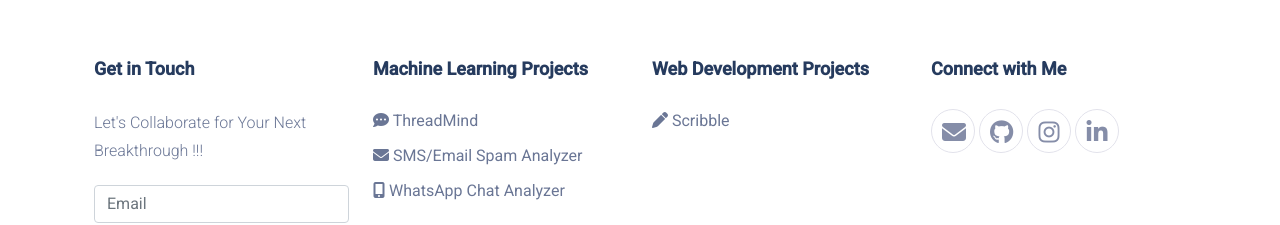
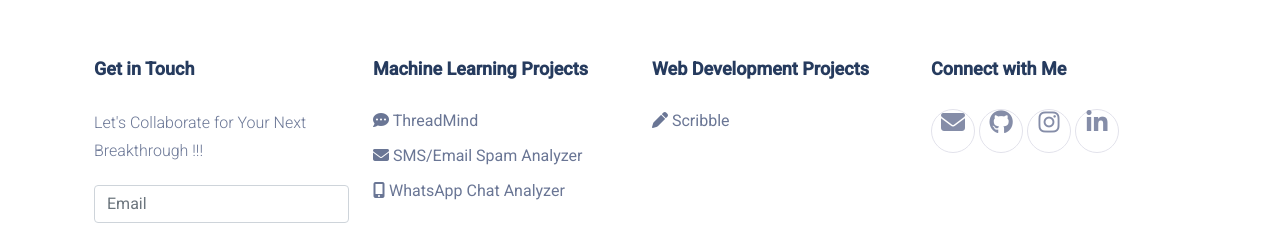
Before and after one commit to farneet24/Scribble, a React (Create React App) app: page /contact in a window 1280 px wide. Shown: the part 1103-1328 px from the top of the page. Built offline with nearby package versions, Linux system fonts and the light colour scheme.

Commit message:
Update index.css

```diff
--- a/src/index.css
+++ b/src/index.css
@@ -288,7 +288,6 @@ button:focus {
   background: transparent;
   border: 1px solid #e2e2eb;
   font-size: 24px;
-  padding: 10px;
 }
 .f_social_icon a {
   width: 46px;
```
